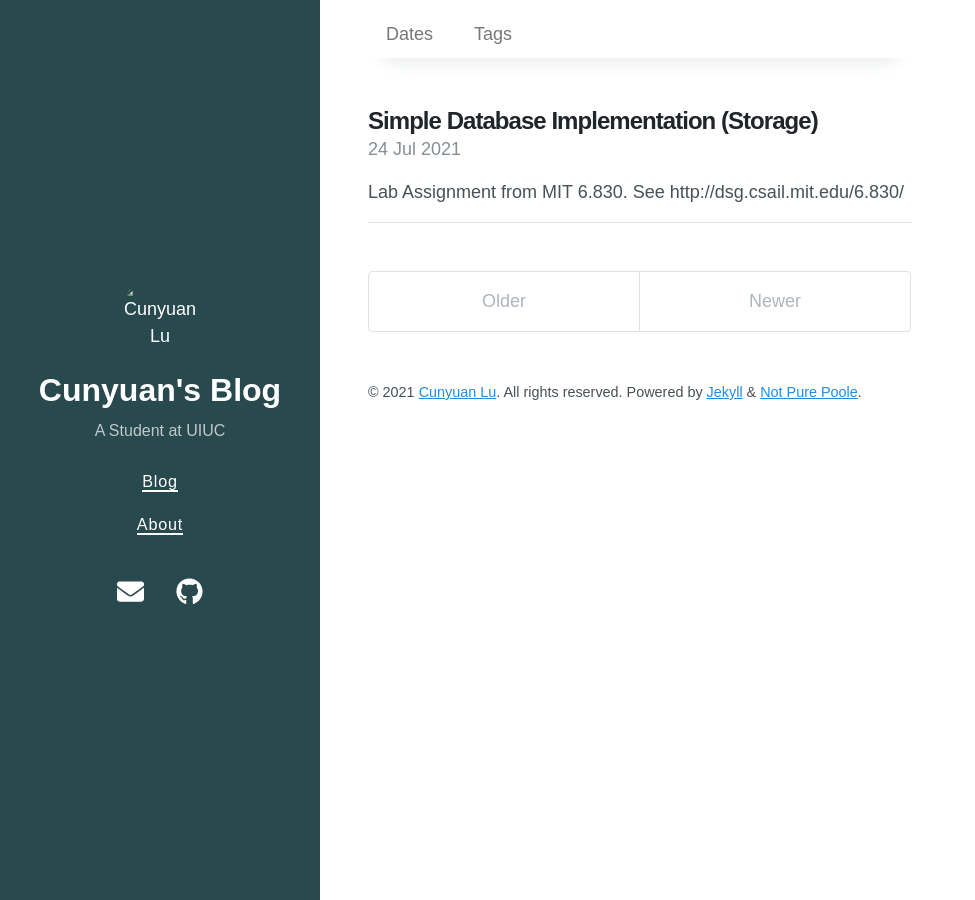
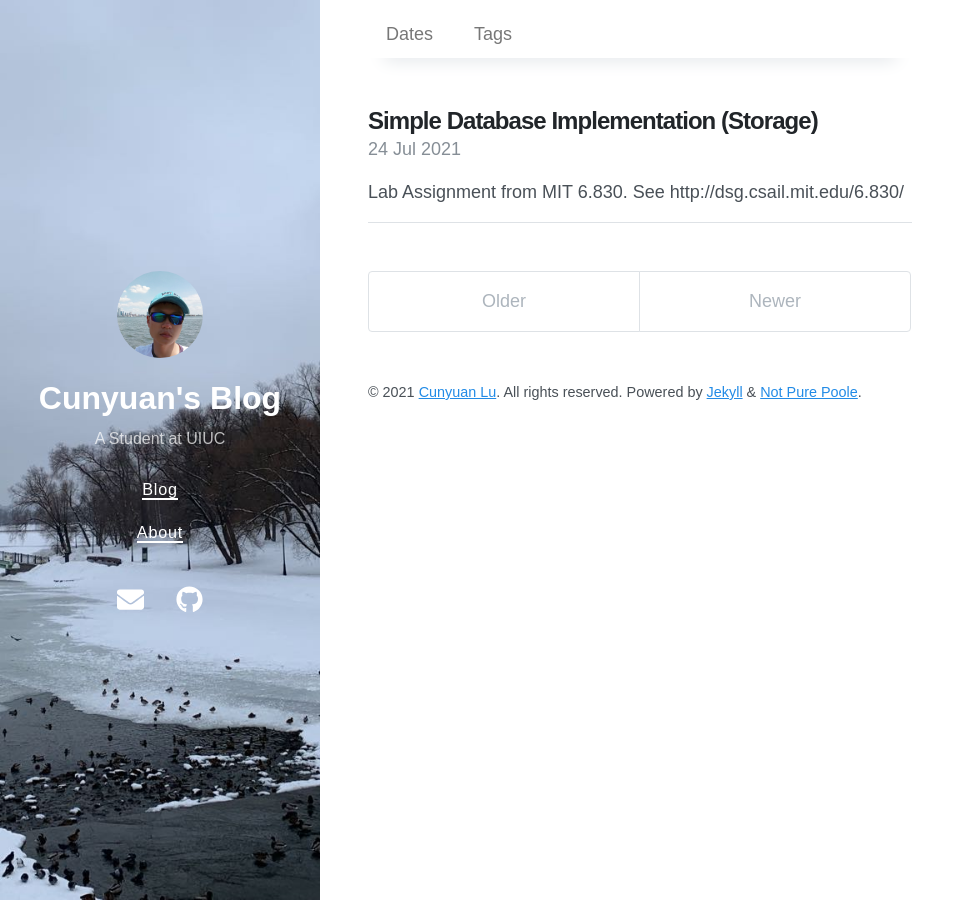
Before and after one commit to Timelordlulu/Blog, a Jekyll site: the page built from index.html, in a window 1280 px wide. Shown: the whole page, without its empty margins (0-975 px from the left). Built offline with Jekyll 4.4.1, drawn with Linux system fonts in a browser that asks for light colours; nearby versions of some CDN libraries; the list of posts is cut into pages by our own code.

Commit message:
change avatar and bg position

```diff
--- a/_config.yml
+++ b/_config.yml
@@ -1,11 +1,11 @@
 # Setup
 title: Cunyuan's Blog
 description: A Student at UIUC
-url: https://timelordlulu.github.io/blog/
-avatar: /avatar.JPG
+url: https://timelordlulu.github.io/
+avatar: images/avatar.JPG
 paginate: 5
 permalink: pretty
-cover_image: /bg.jpeg
+cover_image: images/bg.jpeg
 
 # Gems
 plugins:
```
